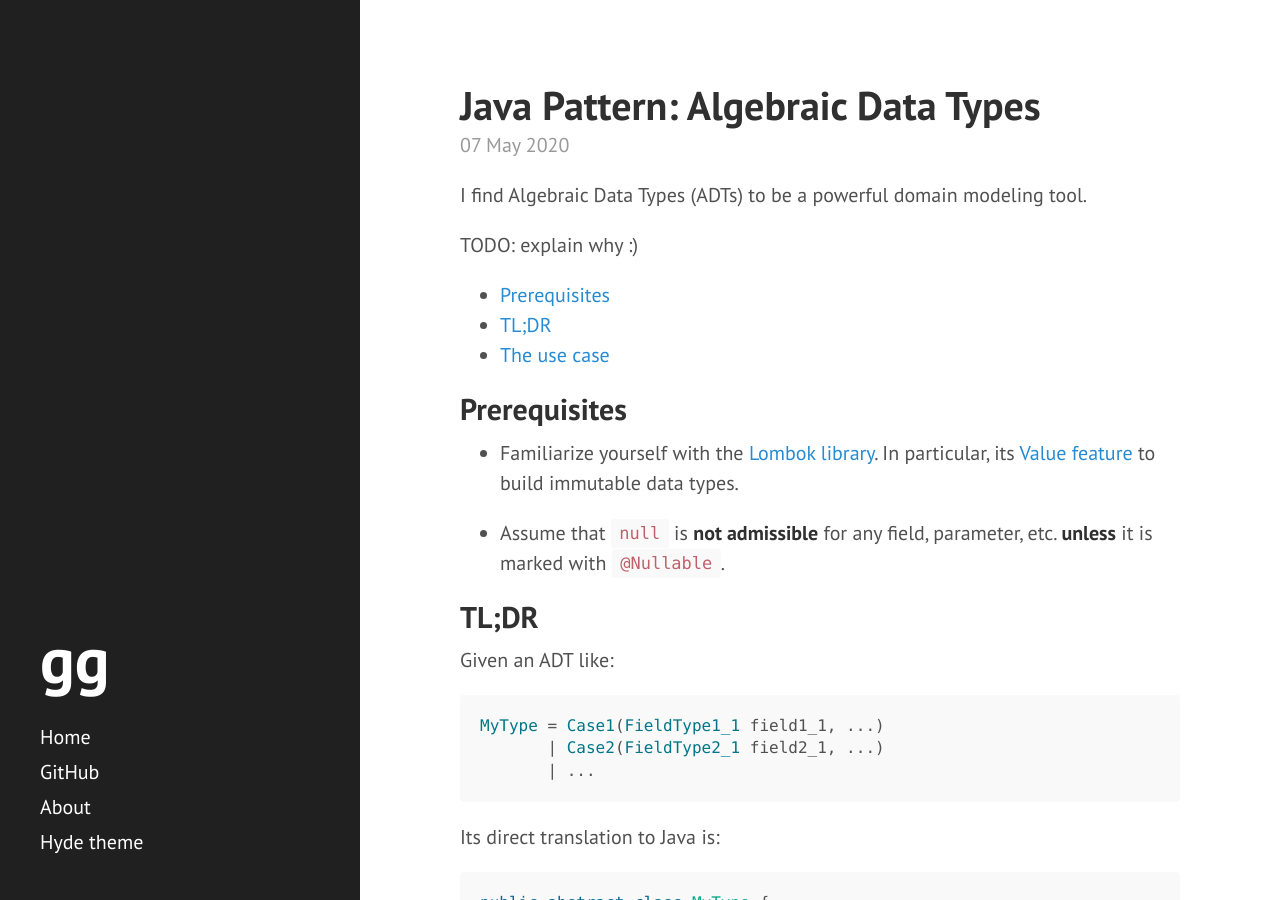
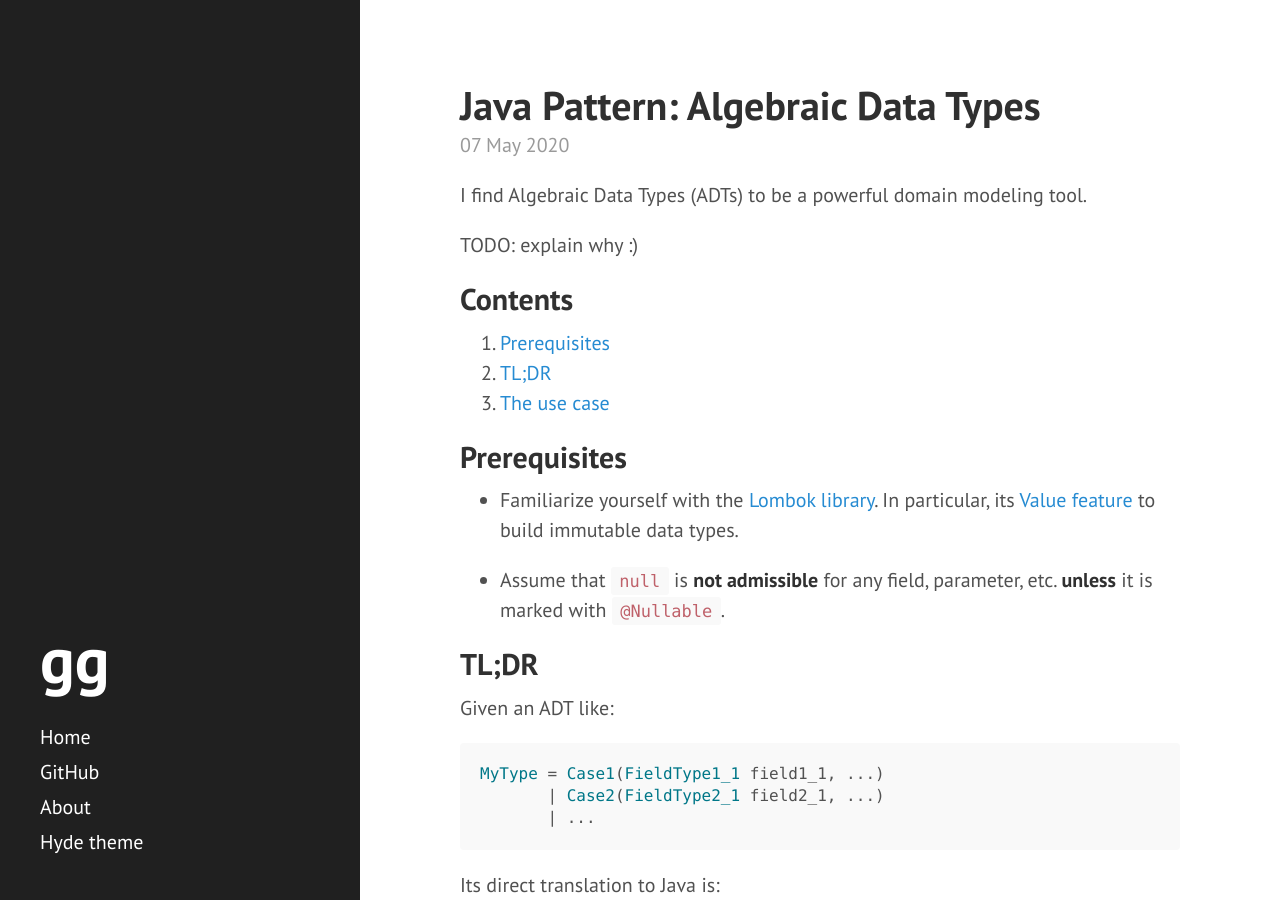
Before and after one commit to Garciat/garciat.github.io, a Jekyll site: the page built from _posts/2020-05-07-java-adt.md, in a window 1280 px wide and 900 px high. Built offline with Jekyll 4.4.1, drawn with Linux system fonts in a browser that asks for light colours.

Commit message:
Update 2020-05-07-java-adt.md

```diff
--- a/_posts/2020-05-07-java-adt.md
+++ b/_posts/2020-05-07-java-adt.md
@@ -8,7 +8,10 @@ I find Algebraic Data Types (ADTs) to be a powerful domain modeling tool.
 
 TODO: explain why :)
 
-* TOC
+## Contents
+{:.no_toc}
+
+1. TOC
 {:toc}
 
 ## Prerequisites
```
